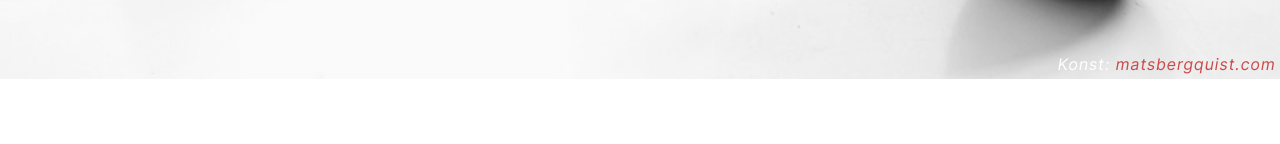
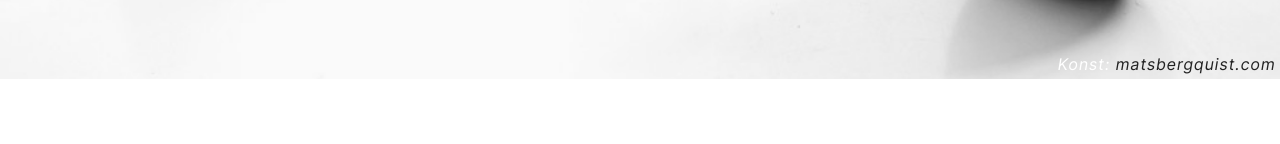
Before and after one commit to Vera-Sjunnesson/iwona-strojwas, a React (Vite) app in the folder code/: page / in a window 1280 px wide. In both pictures the pointer is over the link 1196 px from the left and 2385 px from the top of the page. Shown: the part 2321-2465 px from the top of the page. Built offline with nearby package versions, Linux system fonts and the light colour scheme.

Commit message:
styling conflict bug

```diff
--- a/code/src/css/index.css
+++ b/code/src/css/index.css
@@ -51,6 +51,11 @@ a {
 .artist-website-link {
   font-family: "Inter Tight", sans-serif;
   font-style: italic;
+}
+
+.artist-website-link:focus, .artist-website-link:hover, .artist-website-link:active {
+  text-decoration: none;
+  color: var(--color-text-default);
 }
 
 .booking-form {
@@ -107,7 +112,6 @@ body.no-scroll {
 @media (min-width: 1280px) {
   a:hover {
     color: #CB4A4A;
-    text-decoration: none;
   }
 
   .styled-links:hover {
@@ -126,10 +130,6 @@ body.no-scroll {
     background-color: #ffffff;
   }
 
-  a:hover {
-    color:  #CB4A4A;
-  }
-
   button {
     background-color:  #CB4A4A;
   }
```
Also changed, not shown: code/src/components/photoTag/index.tsx (indentation only).
